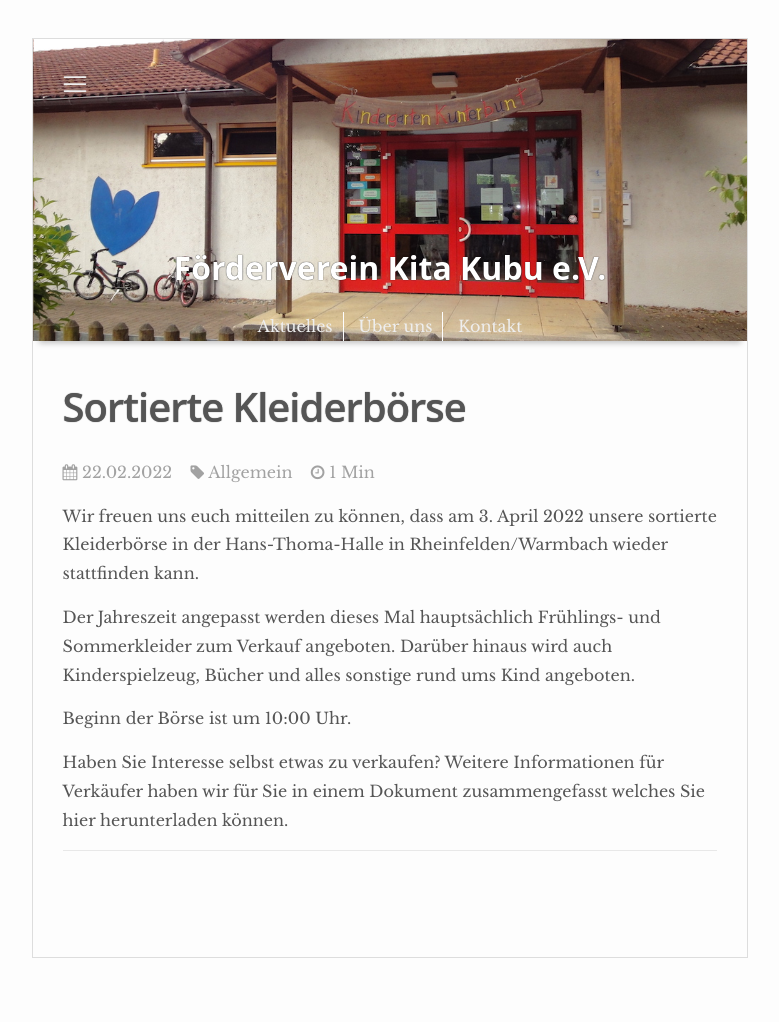
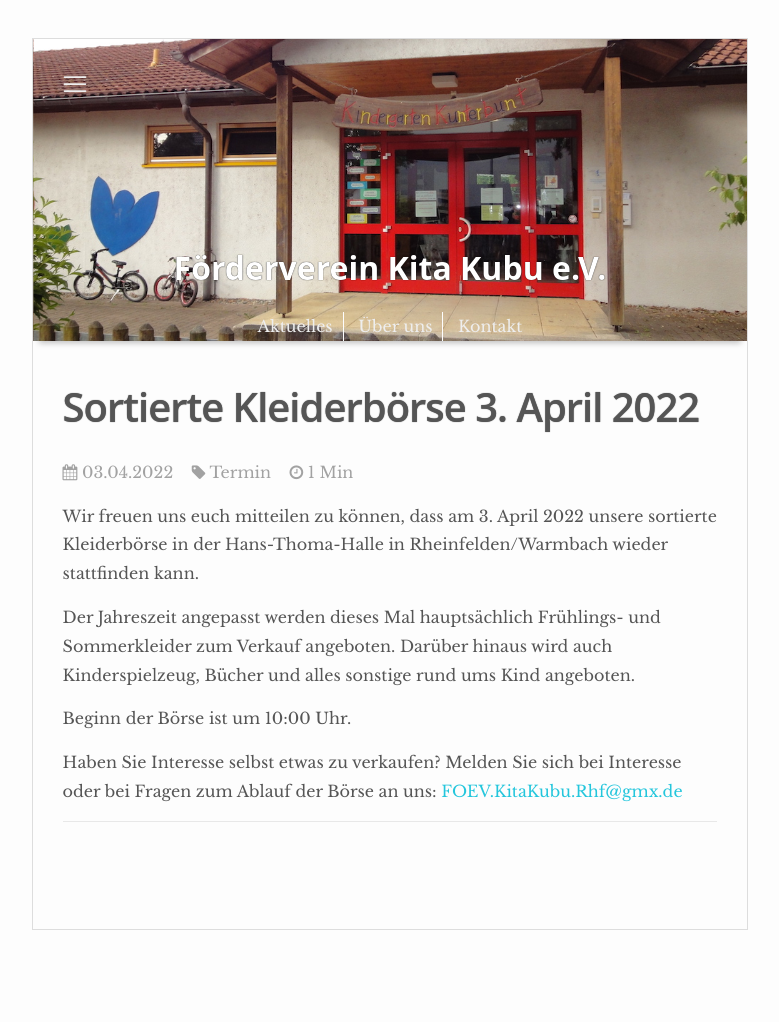
Before and after one commit to fv-kubu/fv-kubu, a Jekyll site: the page built from _posts/2022-04-03-ankuendigung-kleiderboerse-fruehjahr-2022.md, in a window 1280 px wide. Shown: the whole page, without its empty margins (250-1029 px from the left). Built offline with Jekyll 4.4.1, drawn with Linux system fonts in a browser that asks for light colours; nearby versions of some CDN libraries; after the commit the page ends 994 px from its top, so only the background shows below that.

Commit message:
Termin 20220403

```diff
--- a/_posts/2022-02-22-ankuendigung-kleiderboerse-fruehjahr-2022.md
+++ b/_posts/2022-04-03-ankuendigung-kleiderboerse-fruehjahr-2022.md
@@ -1,8 +1,8 @@
 ---
 layout: post
-title: Sortierte Kleiderbörse
-description: Sortierte Kleiderbörse in der Hans-Thoma-Halle Warmbach in Rheinfelden am 4. April 2022.
-categories: allgemein
+title: Sortierte Kleiderbörse 3. April 2022
+description: Sortierte Kleiderbörse in der Hans-Thoma-Halle Warmbach in Rheinfelden am 3. April 2022.
+categories: termin
 ---
 
 Wir freuen uns euch mitteilen zu können, dass am 3. April 2022 unsere sortierte Kleiderbörse in der Hans-Thoma-Halle in Rheinfelden/Warmbach wieder stattfinden kann.
@@ -11,4 +11,6 @@ Der Jahreszeit angepasst werden dieses Mal hauptsächlich Frühlings- und Sommer
 
 Beginn der Börse ist um 10:00 Uhr.
 
-Haben Sie Interesse selbst etwas zu verkaufen? Weitere Informationen für Verkäufer haben wir für Sie in einem Dokument zusammengefasst welches Sie hier herunterladen können.
+Haben Sie Interesse selbst etwas zu verkaufen?
+Melden Sie sich bei Interesse oder bei Fragen zum Ablauf der Börse an uns:
+<FOEV.KitaKubu.Rhf@gmx.de>
```
